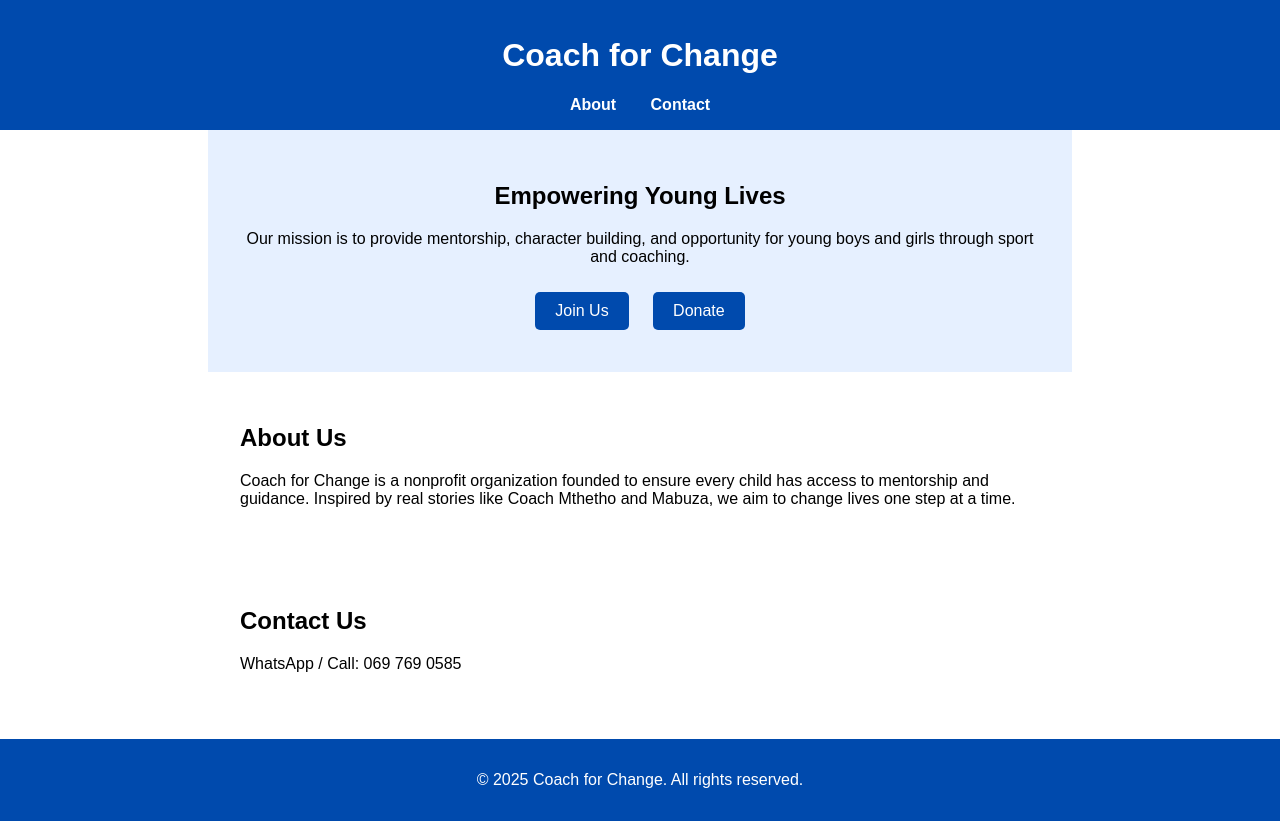
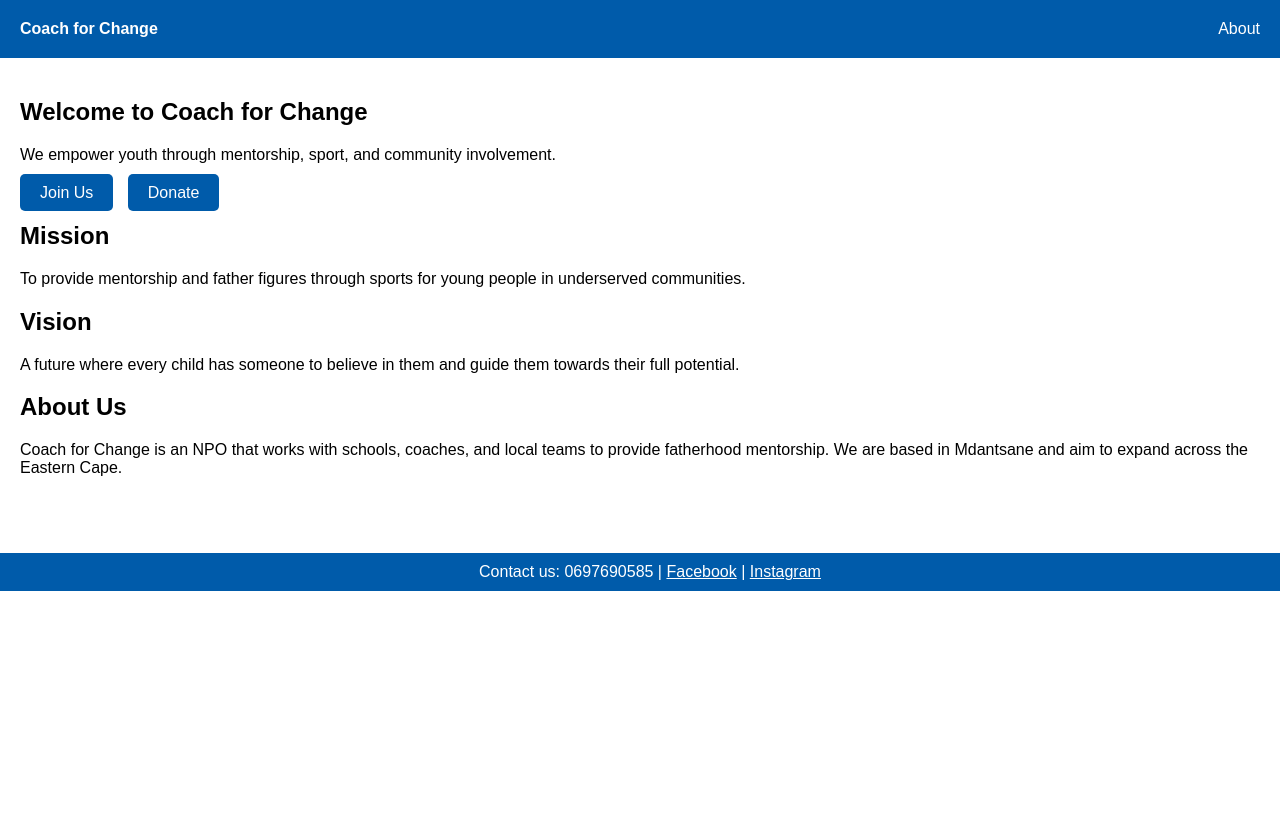
Before and after one commit to Coachfor/coach-for-change, a plain HTML site: page index.html in a window 1280 px wide. After the commit the page ends 800 px from the top, so only its background shows below. Drawn offline with Linux system fonts and the light colour scheme.

Commit message:
Add files via upload

```diff
--- a/index.html
+++ b/index.html
@@ -3,93 +3,92 @@
 <html lang="en">
 <head>
     <meta charset="UTF-8" />
-  <meta name="viewport" content="width=device-width, initial-scale=1.0" />
+    <meta name="viewport" content="width=device-width, initial-scale=1.0"/>
     <title>Coach for Change</title>
     <style>
         body {
             margin: 0;
             font-family: Arial, sans-serif;
+            background-color: white;
+            color: #000;
         }
         header {
-      background-color: #004aad;
+            background-color: #005baa;
             color: white;
-      padding: 1rem;
-      text-align: center;
+            padding: 20px;
             position: sticky;
             top: 0;
+            display: flex;
+            justify-content: space-between;
+            align-items: center;
         }
         nav a {
             color: white;
-      margin: 0 15px;
+            margin-left: 20px;
             text-decoration: none;
-      font-weight: bold;
+            font-size: 16px;
         }
-    section {
-      padding: 2rem;
-      max-width: 800px;
-      margin: auto;
+        .content {
+            padding: 20px;
         }
-    .hero {
-      background: #e6f0ff;
-      padding: 2rem;
-      text-align: center;
+        .buttons {
+            margin: 20px 0;
         }
         .buttons a {
-      margin: 10px;
             padding: 10px 20px;
-      background-color: #004aad;
+            background-color: #005baa;
             color: white;
             text-decoration: none;
             border-radius: 5px;
-      display: inline-block;
+            margin-right: 10px;
         }
-    .footer {
-      background-color: #004aad;
+        footer {
+            background-color: #005baa;
             color: white;
-      padding: 1rem;
             text-align: center;
-    }
-    .social a {
-      color: white;
-      margin: 0 10px;
-      text-decoration: none;
+            padding: 10px;
+            position: relative;
+            bottom: 0;
+            width: 100%;
+            margin-top: 40px;
         }
     </style>
 </head>
 <body>
     <header>
-    <h1>Coach for Change</h1>
+        <div class="logo"><strong>Coach for Change</strong></div>
         <nav>
             <a href="#about">About</a>
-      <a href="#contact">Contact</a>
         </nav>
     </header>
 
-  <section class="hero">
-    <h2>Empowering Young Lives</h2>
-    <p>Our mission is to provide mentorship, character building, and opportunity for young boys and girls through sport and coaching.</p>
-    <div class="buttons">
-      <a href="#">Join Us</a>
-      <a href="#">Donate</a>
-    </div>
+    <div class="content">
+        <section class="intro">
+            <h1>Welcome to Coach for Change</h1>
+            <p>We empower youth through mentorship, sport, and community involvement.</p>
         </section>
 
+        <div class="buttons">
+            <a href="mailto:sibulele.roji@gmail.com">Join Us</a>
+            <a href="https://www.paypal.com/paypalme/sibuleroji" target="_blank">Donate</a>
+        </div>
+
         <section id="about">
+            <h2>Mission</h2>
+            <p>To provide mentorship and father figures through sports for young people in underserved communities.</p>
+
+            <h2>Vision</h2>
+            <p>A future where every child has someone to believe in them and guide them towards their full potential.</p>
+
             <h2>About Us</h2>
-    <p>Coach for Change is a nonprofit organization founded to ensure every child has access to mentorship and guidance. Inspired by real stories like Coach Mthetho and Mabuza, we aim to change lives one step at a time.</p>
+            <p>Coach for Change is an NPO that works with schools, coaches, and local teams to provide fatherhood mentorship. We are based in Mdantsane and aim to expand across the Eastern Cape.</p>
         </section>
+    </div>
 
-  <section id="contact">
-    <h2>Contact Us</h2>
-    <p>WhatsApp / Call: 069 769 0585</p>
-    <div class="social">
-      <a href="https://www.facebook.com/share/1JBVT1NLtK/" target="_blank">Facebook</a>
-      <a href="https://www.instagram.com/coachandchange" target="_blank">Instagram</a>
-    </div>
-  </section>
-
-  <div class="footer">
-    <p>&copy; 2025 Coach for Change. All rights reserved.</p>
-  </div>
+    <footer>
+        Contact us: 0697690585 |
+        <a href="https://www.facebook.com/share/1JBVT1NLtK/" target="_blank" style="color: white;">Facebook</a> |
+        <a href="https://www.instagram.com/coachandchange" target="_blank" style="color: white;">Instagram</a>
+    </footer>
 </body>
 </html>
```
Lines whose indentation alone changed are shown as unchanged.
